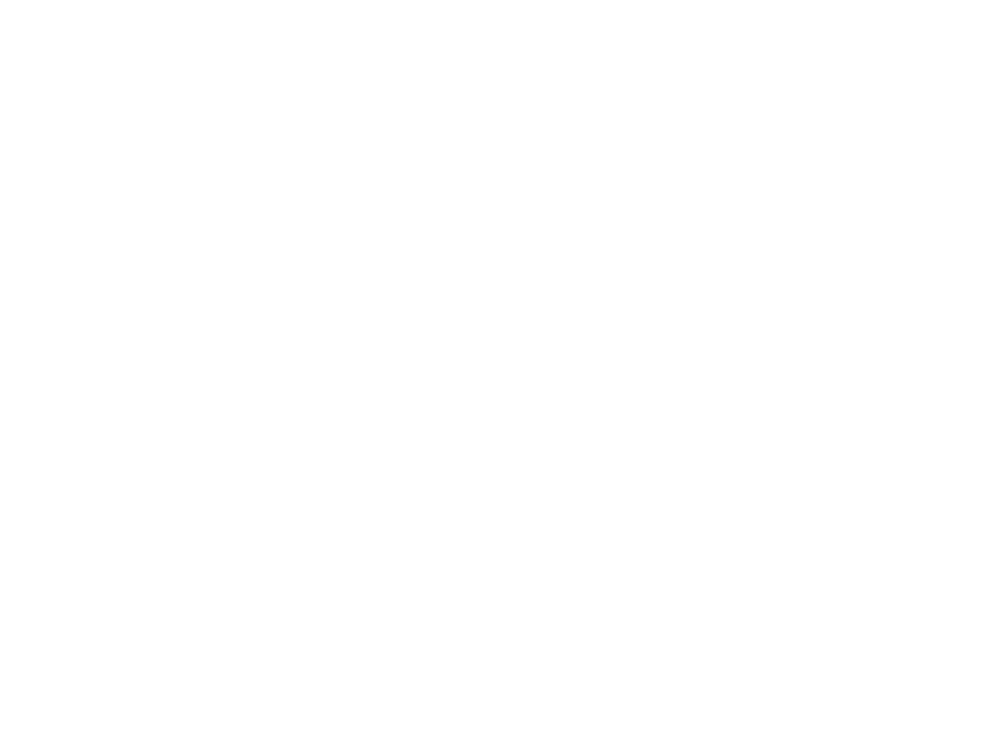
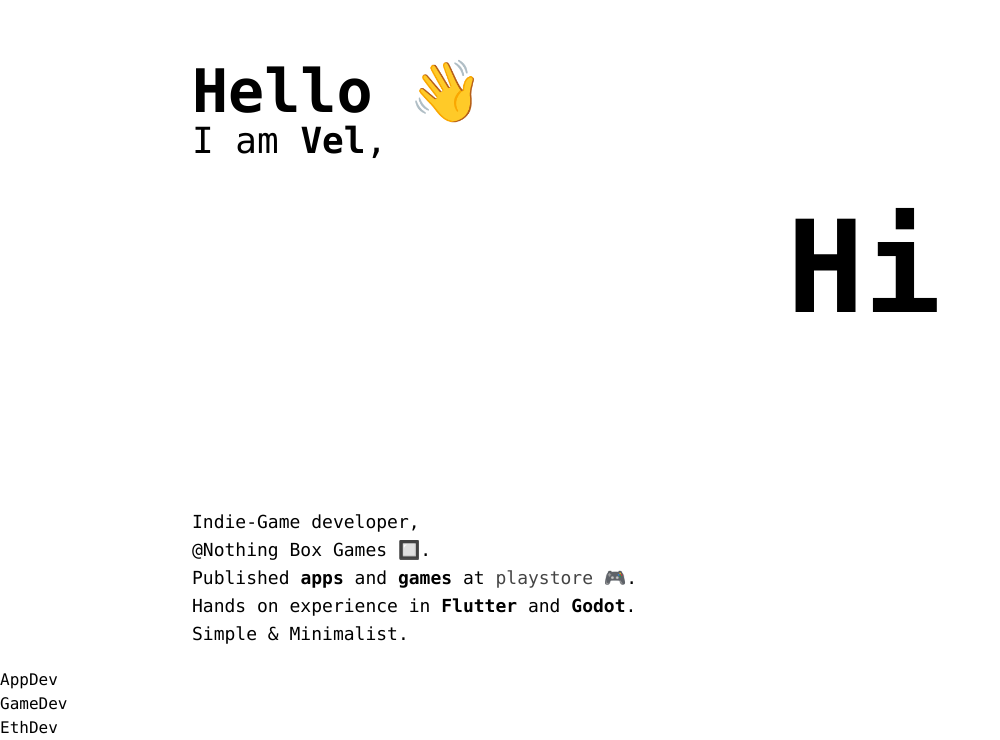
Before and after one commit to vel-jack/iam-vel, a React (Vite) app: page / in a window 1280 px wide. Shown: the part 132-872 px from the top of the page, without its empty margins (0-1000 px from the left). Before the commit the page ends 800 px from the top, so only its background shows below. Built offline with nearby package versions, Linux system fonts and the light colour scheme.

Commit message:
intro part designed

```diff
--- a/src/App.jsx
+++ b/src/App.jsx
@@ -1,7 +1,13 @@
+import { AppDev, EthDev, GameDev, Intro } from "./components"
+
+
 function App() {
   return (
-    <div>
-
+    <div className="font-mono">
+      <Intro/>
+      <AppDev/>
+      <GameDev/>
+      <EthDev/>
     </div>
   )
 }
--- /dev/null
+++ b/src/components/appdev.jsx
@@ -0,0 +1,9 @@
+import React from 'react'
+
+const AppDev = () => {
+  return (
+    <div>AppDev</div>
+  )
+}
+
+export default AppDev
--- /dev/null
+++ b/src/components/ethdev.jsx
@@ -0,0 +1,9 @@
+import React from 'react'
+
+const EthDev = () => {
+  return (
+    <div>EthDev</div>
+  )
+}
+
+export default EthDev
--- /dev/null
+++ b/src/components/gamedev.jsx
@@ -0,0 +1,9 @@
+import React from 'react'
+
+const GameDev = () => {
+  return (
+    <div>GameDev</div>
+  )
+}
+
+export default GameDev
--- /dev/null
+++ b/src/components/index.js
@@ -0,0 +1,4 @@
+export { default as Intro } from "./intro";
+export { default as GameDev } from "./gamedev";
+export { default as AppDev } from "./appdev";
+export { default as EthDev } from "./ethdev";
--- /dev/null
+++ b/src/components/intro.jsx
@@ -0,0 +1,26 @@
+import React from 'react'
+
+const Intro = () => {
+  return (
+    <div className='md:min-h-screen flex justify-between p-5 xl:px-48'>
+      <div className='md:flex flex-col justify-between'>
+        <div></div>
+        <div>
+          <p className='md:text-6xl font-bold text-3xl'>Hello 👋</p>
+          <p className='md:text-4xl text-2xl'>I am <span className='font-bold'>Vel</span>,</p>
+        </div>
+        <div className='h-5 md:h-0'></div>
+        <div className='md:text-lg'>
+          <p>Indie-Game developer,</p>
+          <p>@Nothing Box Games 🔲.</p>
+          <p>Published <span className='font-bold'>apps</span> and <span className='font-bold'>games</span> at <span className='animate-pulse'>playstore</span> 🎮.</p>
+          <p>Hands on experience in <span className='font-bold'>Flutter</span> and <span className='font-bold'>Godot</span>.</p>
+          <p>Simple & Minimalist.</p>
+        </div>
+      </div>
+      <div className=' text-5xl font-bold w-1/2 self-center text-center md:text-9xl sm:block hidden'>Hi</div>
+    </div>
+  )
+}
+
+export default Intro
```
